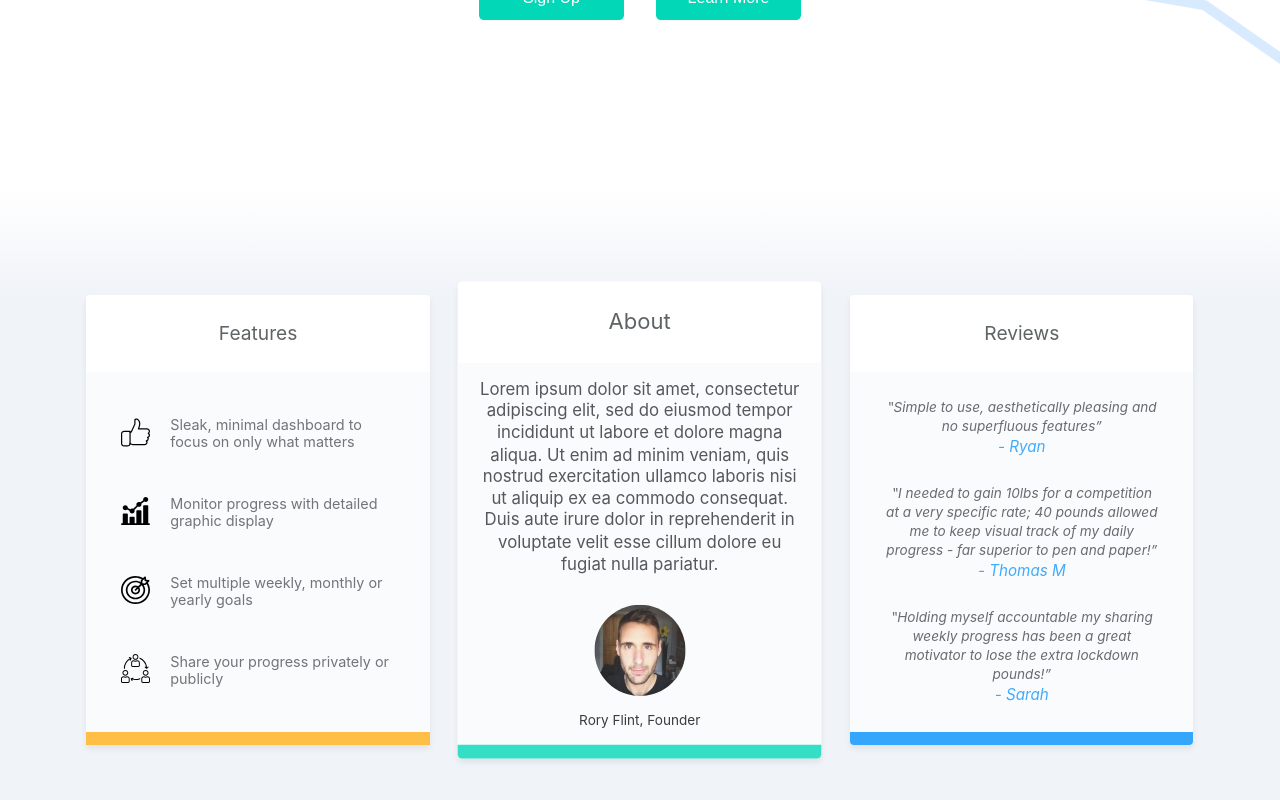
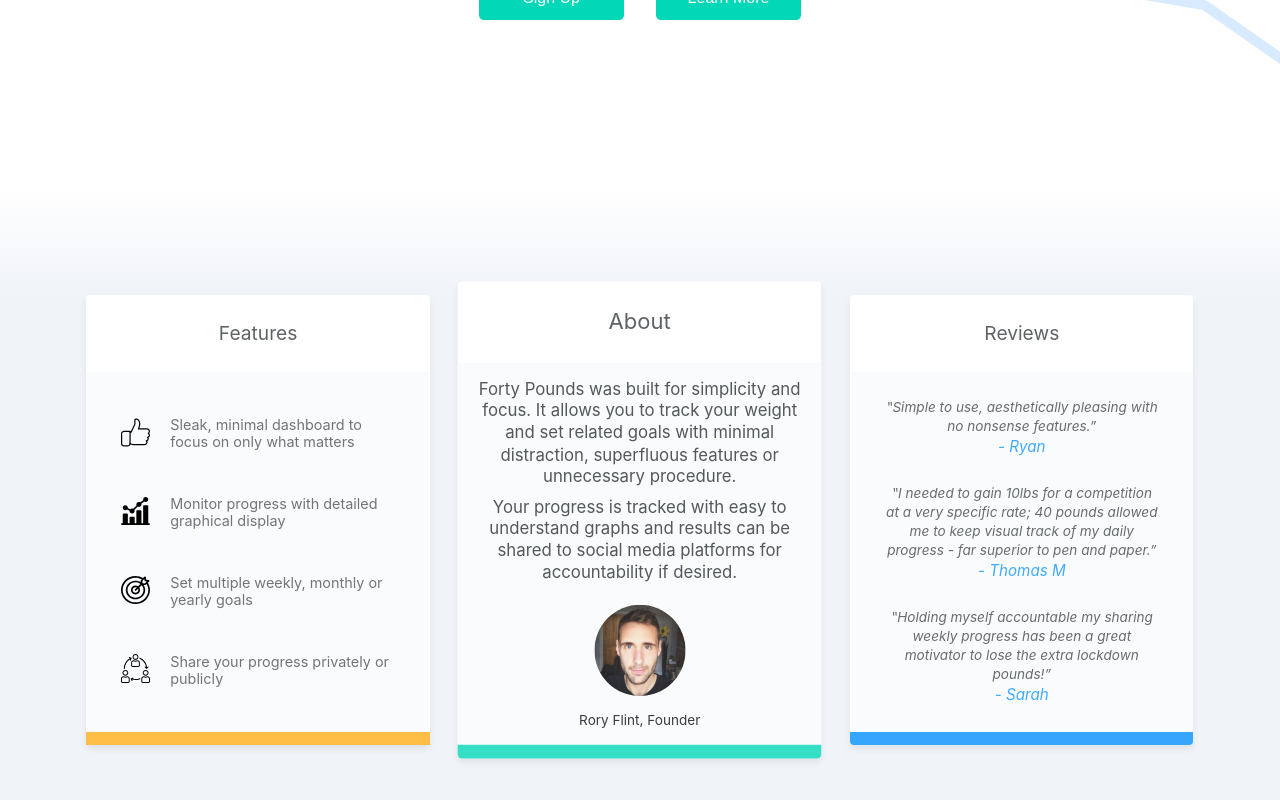
Before and after one commit to ruairidhflint/40lbs-frontend, a React (Create React App) app: page / in a window 1280 px wide. Shown: the part 576-1376 px from the top of the page. Built offline with nearby package versions, Linux system fonts and the light colour scheme.

Commit message:
Finish copy for cards

```diff
--- a/src/Components/LandingPageComponents/Cards/One.js
+++ b/src/Components/LandingPageComponents/Cards/One.js
@@ -22,7 +22,7 @@
           <div className="img-cont">
             <img src={Graph} alt="thumbs up" />
           </div>
-          <p>Monitor progress with detailed graphic display</p>
+          <p>Monitor progress with detailed graphical display</p>
         </div>
         <div className="feature">
           <div className="img-cont">
--- a/src/Components/LandingPageComponents/Cards/Three.js
+++ b/src/Components/LandingPageComponents/Cards/Three.js
@@ -9,13 +9,13 @@
       </div>
       <div className="main">
         <p>
-          ‟Simple to use, aesthetically pleasing and no superfluous features”
+          ‟Simple to use, aesthetically pleasing with no nonsense features.”
           <span>- Ryan</span>
         </p>
         <p>
           ‟I needed to gain 10lbs for a competition at a very specific rate; 40
           pounds allowed me to keep visual track of my daily progress - far
-          superior to pen and paper!” <span>- Thomas M</span>
+          superior to pen and paper.” <span>- Thomas M</span>
         </p>
         <p>
           ‟Holding myself accountable my sharing weekly progress has been a
--- a/src/Components/LandingPageComponents/Cards/Two.js
+++ b/src/Components/LandingPageComponents/Cards/Two.js
@@ -11,7 +11,17 @@
       </div>
       <div className="main">
         <div className="text">
-            <p>Lorem ipsum dolor sit amet, consectetur adipiscing elit, sed do eiusmod tempor incididunt ut labore et dolore magna aliqua. Ut enim ad minim veniam, quis nostrud exercitation ullamco laboris nisi ut aliquip ex ea commodo consequat. Duis aute irure dolor in reprehenderit in voluptate velit esse cillum dolore eu fugiat nulla pariatur.</p>
+          <p>
+            Forty Pounds was built for simplicity and focus. It allows you to
+            track your weight and set related goals with minimal distraction,
+            superfluous features or unnecessary procedure.
+          </p>
+          <p>
+            {' '}
+            Your progress is tracked with easy to understand graphs and results
+            can be shared to social media platforms for accountability if
+            desired.
+          </p>
         </div>
         <div className="photo">
           <img src={Me} alt="Me!" />
@@ -68,12 +78,14 @@
       width: 100%;
 
       p {
+        display: block;
         margin: 0 auto;
         width: 90%;
         text-align: center;
         line-height: 1.3;
         font-size: 0.99rem;
         opacity: 0.85;
+        margin-bottom: 0.5rem;
       }
     }
 
```
Lines whose indentation alone changed are shown as unchanged.
